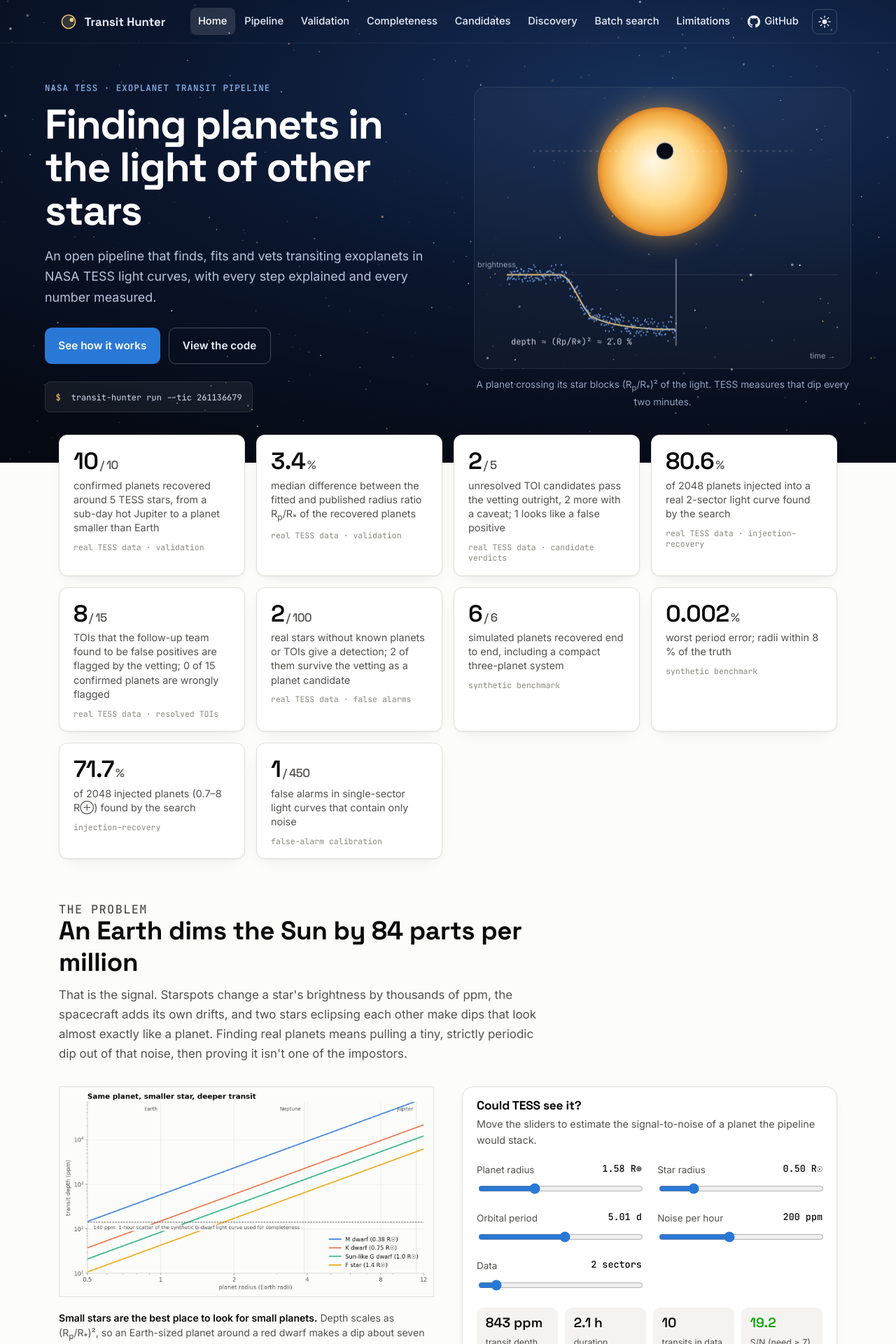
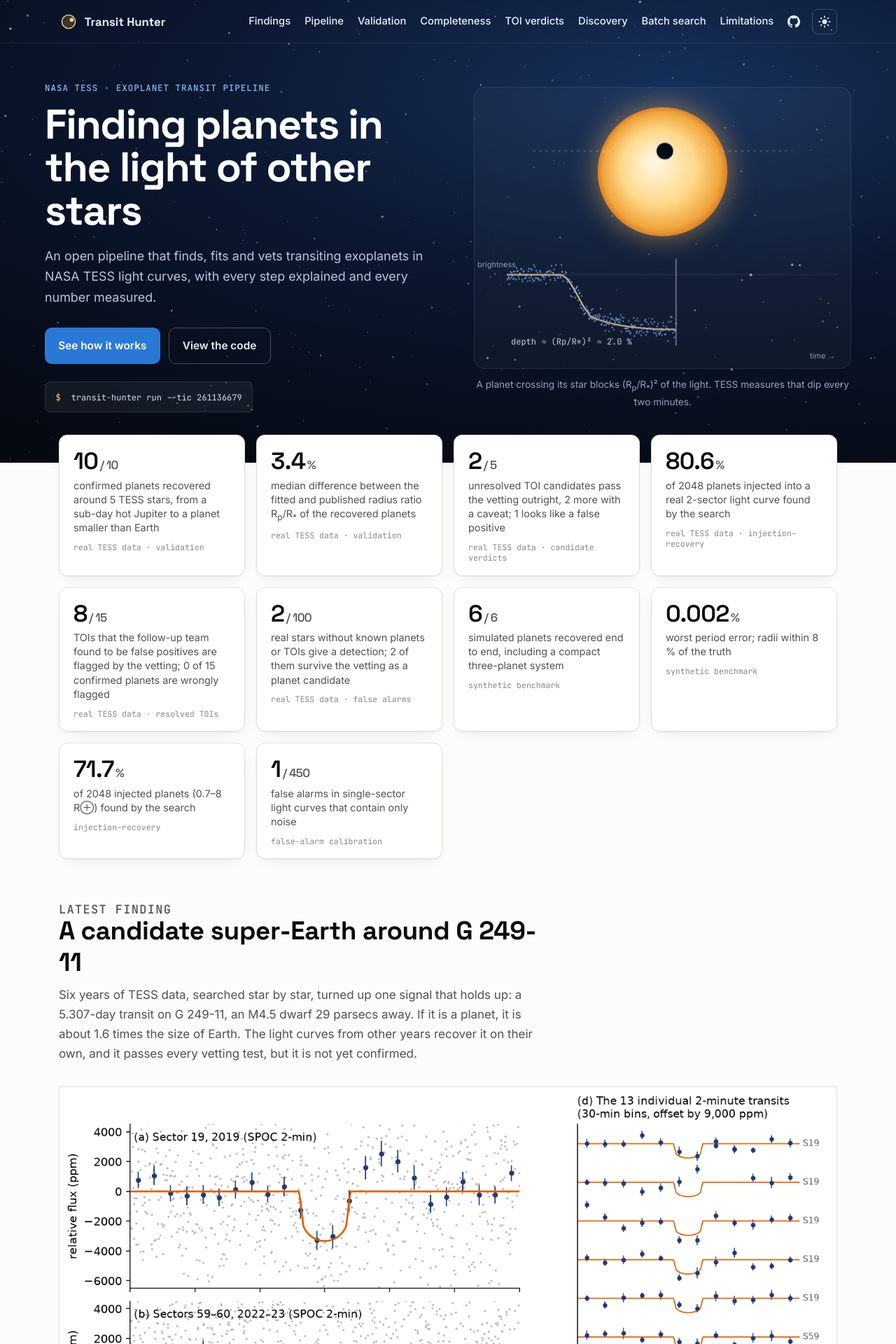
Before and after one commit to Comdex4/tess-transit-hunter, a Jekyll site: the page built from docs/index.md, in a window 1280 px wide. Shown: the top 1920 px of the page at 70% size. Built offline with Jekyll 4.4.1, drawn with Linux system fonts in a browser that asks for light colours; some of the changed text lies outside the part shown.

Commit message:
Show the batch-search findings; update the roadmap; remove emojis
- README: a "Findings so far" section. Six TESS years (sectors 1-83)
  searched, the 62 signals checked by hand and what each turned out to be,
  and the G 249-11 candidate with its figure and key numbers.
- Website: a new Findings page with both G 249-11 figures, the evidence,
  the weak lead (Wolf 1530) and every other star with the reason it was
  ruled out. The home page gets a "Latest finding" section.
- Roadmap (README and website): the momentum-dump test, the six searched
  years and the other-years check are marked done. Phases 4 and 5 are now
  in progress, with the next steps the triage pointed to.
- ExoFOP only accepts community candidates published in the refereed
  literature (candidate_help.php). The pages that said anyone can submit
  a Community TOI now say so.
- Emojis removed from the README diagrams.
- Site navigation: Findings added, "Candidates" renamed "TOI verdicts",
  Home dropped because the logo links home. The bar no longer wraps on
  laptop screens and collapses to the menu below 1140 px.
- scripts/update_docs.py copies the two G 249-11 figures into the site.

Co-Authored-By: Claude Opus 5.5 <noreply@anthropic.com>
Claude-Session: https://claude.ai/code/session_01N59A1cE4yYxpQCAW27QWhq

```diff
--- a/docs/_data/nav.yml
+++ b/docs/_data/nav.yml
@@ -1,12 +1,12 @@
-- title: Home
-  url: /
+- title: Findings
+  url: /findings.html
 - title: Pipeline
   url: /pipeline/
 - title: Validation
   url: /validation.html
 - title: Completeness
   url: /completeness.html
-- title: Candidates
+- title: TOI verdicts
   url: /candidates.html
 - title: Discovery
   url: /discovery.html
--- a/docs/assets/css/site.css
+++ b/docs/assets/css/site.css
@@ -96,19 +96,21 @@ h1, h2, h3, h4 { font-family: var(--font-head); line-height: 1.2; letter-spacing
   display: inline-flex; align-items: center; gap: .55rem; text-decoration: none;
   font: 700 1.05rem var(--font-head); color: var(--ink); white-space: nowrap;
 }
-.brand__mark { width: 28px; height: 28px; color: var(--blue); }
+.brand__mark { width: 28px; height: 28px; color: var(--blue); flex-shrink: 0; }
 .topbar--overlay .brand, .topbar--overlay .nav a, .topbar--overlay .theme-btn { color: #e8eefb; }
 .topbar--overlay .brand__mark { color: #ffd27a; }
 .nav { margin-left: auto; display: flex; align-items: center; gap: .15rem; }
 .nav a {
   color: var(--ink-2); text-decoration: none; font-size: .92rem; font-weight: 500;
-  padding: .45rem .7rem; border-radius: 8px;
+  padding: .45rem .55rem; border-radius: 8px; white-space: nowrap;
 }
 .nav a:hover { color: var(--ink); background: var(--bg-2); }
 .topbar--overlay .nav a:hover { background: rgba(255, 255, 255, .08); color: #fff; }
 .nav a.is-active { color: var(--blue); background: var(--blue-soft); }
 .topbar--overlay .nav a.is-active { color: #fff; background: rgba(255, 255, 255, .12); }
 .nav__gh { display: inline-flex; align-items: center; gap: .4rem; }
+.nav__gh svg { flex-shrink: 0; }
+.nav__gh span { display: none; }
 .theme-btn {
   border: 1px solid var(--line); background: transparent; color: var(--ink-2); border-radius: 8px;
   width: 36px; height: 36px; display: grid; place-items: center; cursor: pointer; margin-left: .35rem;
@@ -123,7 +125,8 @@ h1, h2, h3, h4 { font-family: var(--font-head); line-height: 1.2; letter-spacing
 }
 .nav-toggle, .nav-burger { display: none; }
 
-@media (max-width: 960px) {
+@media (max-width: 1140px) {
+  .nav__gh span { display: inline; }
   .nav-burger {
     display: grid; place-items: center; margin-left: auto; width: 40px; height: 40px; cursor: pointer;
     border-radius: 8px; border: 1px solid var(--line);
--- a/docs/index.md
+++ b/docs/index.md
@@ -65,6 +65,19 @@ title: "TESS Transit Hunter"
     <span class="stat__src">false-alarm calibration</span>
   </div>
 </div>
+
+<section class="section">
+  <div class="section__head">
+    <p class="kicker">Latest finding</p>
+    <h2>A candidate super-Earth around G&nbsp;249-11</h2>
+    <p>Six years of TESS data, searched star by star, turned up one signal that holds up: a 5.307-day transit on G 249-11, an M4.5 dwarf 29 parsecs away. If it is a planet, it is about 1.6 times the size of Earth. The light curves from other years recover it on their own, and it passes every vetting test, but it is not yet confirmed.</p>
+  </div>
+  <figure class="fig" style="margin:0 0 1.5rem">
+    <img src="{{ '/assets/examples/g249-11/figure1.png' | relative_url }}" alt="G 249-11 photometry folded at 5.3074 days: the same 3,000 ppm dip in sector 19 (2019), sectors 59-60 (2022-23) and the QLP full-frame light curves of sectors 73 and 86 (2023-24), each with the same transit model, and the 13 individual 2-minute transits" loading="lazy">
+    <figcaption><strong>The same transit in every epoch from 2019 to 2024,</strong> with one model fitted to the 2-minute data (orange), and each 2-minute transit on its own.</figcaption>
+  </figure>
+  <a class="btn btn--primary" href="{{ '/findings.html' | relative_url }}">Read the findings</a>
+</section>
 
 <section class="section">
   <div class="section__head">
@@ -136,6 +149,7 @@ plus a JSON summary.
 
 | page | contents |
 |---|---|
+| [Findings](findings.md) | what six years of batch searches found, including the candidate around G 249-11 |
 | [Methods](methods.md) | every processing step, with the reasoning behind the defaults |
 | [Validation](validation.md) | recovery of confirmed TESS planets; false-alarm calibration; end-to-end synthetic test |
 | [Completeness](completeness.md) | injection–recovery tests over a period × radius grid |
@@ -168,7 +182,7 @@ The analyses of real TESS data used SPOC 2-minute light curves from MAST (every
   <div>
     <p class="kicker kicker--light">The road to a discovery</p>
     <h2>From a dip to a planet</h2>
-    <p>TESS has flagged over eight thousand objects of interest, and most are still unresolved. This pipeline is built to become a credible independent vetter and, eventually, to submit its own Community TOIs.</p>
+    <p>TESS has flagged over eight thousand objects of interest, and most are still unresolved. This pipeline is built to be a credible independent vetter, and its batch search has produced a first candidate worth following up.</p>
     <a class="btn btn--primary" href="{{ '/discovery.html' | relative_url }}">Read the roadmap</a>
   </div>
   <ol class="funnel-mini" aria-label="Discovery funnel">
@@ -176,7 +190,7 @@ The analyses of real TESS data used SPOC 2-minute light curves from MAST (every
     <li>BLS detections</li>
     <li>Pass light-curve vetting</li>
     <li>Pass pixel-level vetting</li>
-    <li>Community TOI</li>
+    <li>Follow-up and publication</li>
     <li>Confirmed planet</li>
   </ol>
 </div>
--- a/scripts/update_docs.py
+++ b/scripts/update_docs.py
@@ -337,6 +337,7 @@ EXAMPLE_FIGURES = {
     "validation/TOI-270": ["search_summary.png"],
     "validation/L_98-59": ["vetting_4.png"],
     "toi_calibration/TOI-600_01": ["centroid_1.png"],
+    "g249-11": ["figure1.png", "figure2.png"],
 }
 
 
```
Also changed, not shown: docs/batch.md (+8 -3 lines), docs/discovery.md (+31 -16 lines), docs/findings.md (added, +150 -0 lines), README.md, docs/assets/examples/g249-11/figure1.png (added), docs/assets/examples/g249-11/figure2.png (added).
